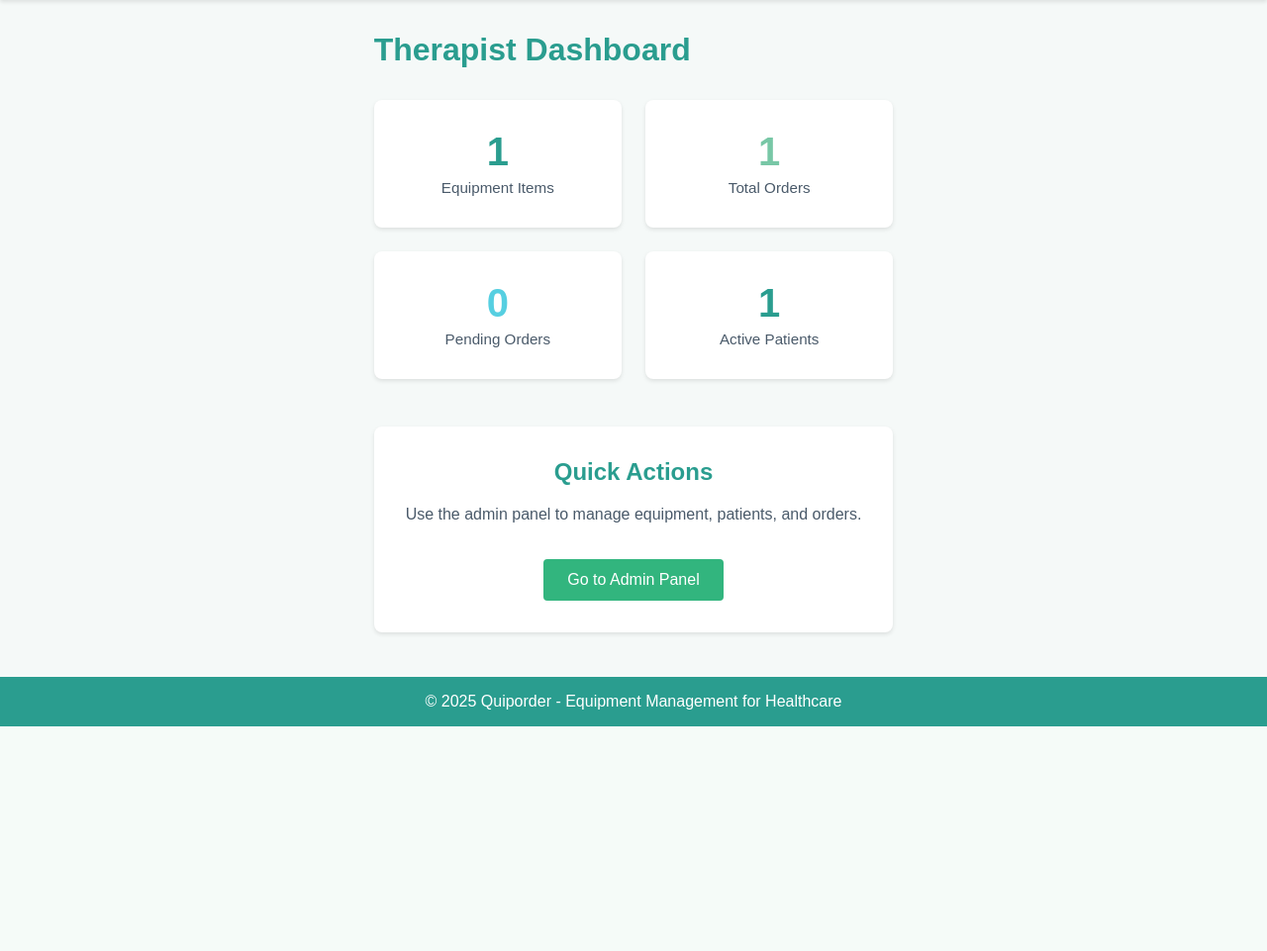
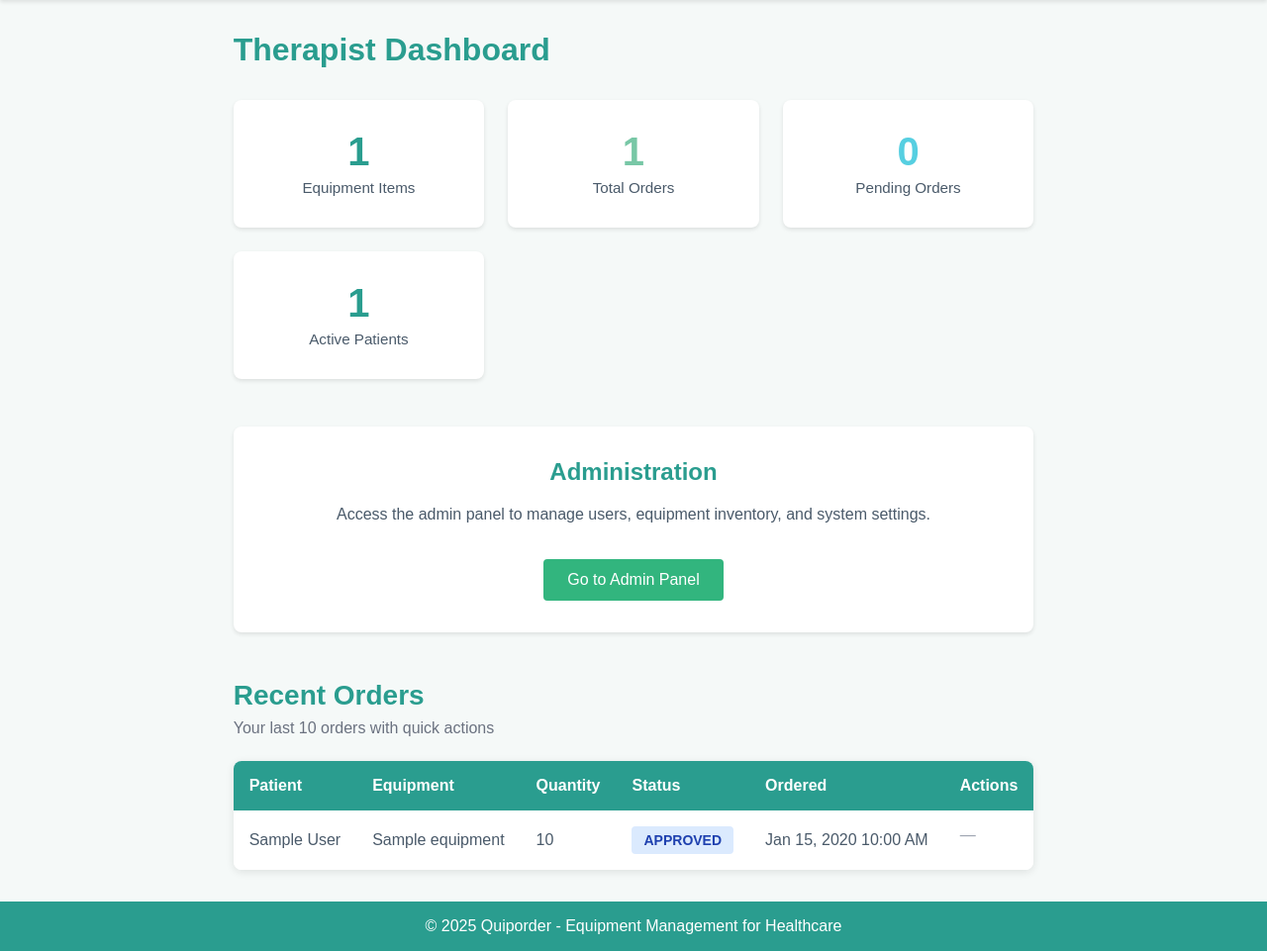
Before and after one commit to Alumsdesigns/quiporder, a Django app: page /equipment/dashboard/ in a window 1280 px wide. Shown: the part 66-1027 px from the top of the page at 99% size. Before the commit the page ends 800 px from the top, so only its background shows below. Run offline with Django 5.2, Linux system fonts and the light colour scheme; a user stored in the database is signed in; tables that the repository leaves empty hold one stand-in row (values such as "Sample post").

Commit message:
feat(dashboard): add recent orders table with edit/delete actions+updated styles

```diff
--- a/equipment/urls.py
+++ b/equipment/urls.py
@@ -10,4 +10,6 @@
     path('patient/dashboard/', views.patient_dashboard, name='patient_dashboard'),
     path('list/', views.equipment_list, name='equipment_list'),
     path('order/create/', views.order_create, name='order_create'),
+    path('order/edit/<int:pk>/', views.order_edit, name='order_edit'),
+    path('order/delete/<int:pk>/', views.order_delete, name='order_delete'),
 ]
--- a/equipment/views.py
+++ b/equipment/views.py
@@ -1,49 +1,86 @@
-# Create your views here.
-#  Show equipment list, create orders, etc.
+"""
+Views for equipment management.
 
-from django.shortcuts import render, redirect
+Handles:
+- Therapist dashboard with statistics and recent orders
+- Patient dashboard with order history
+- Equipment list
+- Order CRUD operations (create, edit, delete)
+"""
+from django.shortcuts import render, redirect, get_object_or_404
 from django.contrib.auth.decorators import login_required
 from django.contrib import messages
+from django.utils import timezone
+from datetime import timedelta
 from .models import Equipment, EquipmentOrder
 from users.models import PatientProfile
 
+
 @login_required
 def therapist_dashboard(request):
-    """Therapist dashboard showing overview statistics."""
-    # Check if user is therapist
-    if request.user.user_type != 'THERAPIST':
+    """
+    Therapist dashboard showing overview statistics and recent orders.
+
+    Access: Therapists and superusers only
+
+    Features:
+    - System statistics (equipment, orders, patients)
+    - Recent orders table with edit/delete actions
+    - 24-hour edit window indicator
+    """
+    if request.user.user_type != 'THERAPIST' and not request.user.is_superuser:
         messages.error(request, 'Access denied. Therapists only.')
         return redirect('home')
 
-    # Get statistics
+    total_equipment = Equipment.objects.count()
+    total_orders = EquipmentOrder.objects.filter(deleted_at__isnull=True).count()
+    pending_orders = EquipmentOrder.objects.filter(
+        status='PENDING',
+        deleted_at__isnull=True
+    ).count()
+    active_patients = PatientProfile.objects.filter(status='ACTIVE').count()
+
+    recent_orders = EquipmentOrder.objects.filter(
+        deleted_at__isnull=True
+    ).select_related(
+        'patient__user',
+        'equipment',
+        'created_by'
+    ).order_by('-ordered_at')[:10]
+
+    twenty_four_hours_ago = timezone.now() - timedelta(hours=24)
+    for order in recent_orders:
+        order.can_edit = order.ordered_at > twenty_four_hours_ago
+
     context = {
-        'total_equipment': Equipment.objects.count(),
-        'total_orders': EquipmentOrder.objects.filter(deleted_at__isnull=True).count(),
-        'pending_orders': EquipmentOrder.objects.filter(
-            status='PENDING',
-            deleted_at__isnull=True
-        ).count(),
-        'active_patients': PatientProfile.objects.filter(status='ACTIVE').count(),
+        'total_equipment': total_equipment,
+        'total_orders': total_orders,
+        'pending_orders': pending_orders,
+        'active_patients': active_patients,
+        'recent_orders': recent_orders,
     }
 
     return render(request, 'equipment/therapist_dashboard.html', context)
 
+
 @login_required
 def patient_dashboard(request):
-    """Patient dashboard showing their orders only."""
-    # Check if user is patient
+    """
+    Patient dashboard showing their orders only.
+
+    Access: Patients only
+    Read-only view of personal order history.
+    """
     if request.user.user_type != 'PATIENT':
         messages.error(request, 'Access denied. Patients only.')
         return redirect('home')
 
-    # Get patient's orders only
     try:
         orders = EquipmentOrder.objects.filter(
             patient=request.user.patientprofile,
             deleted_at__isnull=True
         ).select_related('equipment').order_by('-ordered_at')
     except:
-        # If patient has no profile yet
         orders = []
         messages.warning(request, 'No patient profile found. Please contact your therapist.')
 
@@ -52,34 +89,38 @@
 
 @login_required
 def equipment_list(request):
-    """List all equipment inventory (therapists only)."""
-    if request.user.user_type != 'THERAPIST':
+    """
+    List all equipment inventory.
+
+    Access: Therapists and superusers only
+    Shows all equipment with availability status.
+    """
+    if request.user.user_type != 'THERAPIST' and not request.user.is_superuser:
         messages.error(request, 'Access denied. Therapists only.')
         return redirect('home')
 
     equipment = Equipment.objects.all().order_by('category', 'name')
     return render(request, 'equipment/equipment_list.html', {'equipment': equipment})
 
+
 @login_required
 def order_create(request):
     """
     Create equipment order for patient.
 
-    Validates stock availability before creating order.
-    Therapists only. Requires login.
+    Access: Therapists and superusers only
+    Validates: Stock availability before creating order
     """
-    if request.user.user_type != 'THERAPIST':
+    if request.user.user_type != 'THERAPIST' and not request.user.is_superuser:
         messages.error(request, 'Access denied. Therapists only.')
         return redirect('home')
 
     if request.method == 'POST':
-        # Get form data
         patient_id = request.POST.get('patient')
         equipment_id = request.POST.get('equipment')
         quantity = request.POST.get('quantity')
         notes = request.POST.get('notes', '')
 
-        # Validate inputs
         if not patient_id or not equipment_id or not quantity:
             messages.error(request, 'Please fill in all required fields.')
             return redirect('order_create')
@@ -93,7 +134,6 @@
             messages.error(request, 'Invalid quantity.')
             return redirect('order_create')
 
-        # Check equipment availability
         try:
             equipment = Equipment.objects.get(id=equipment_id)
             if equipment.available_quantity < quantity:
@@ -106,14 +146,12 @@
             messages.error(request, 'Equipment not found.')
             return redirect('order_create')
 
-        # Check patient exists
         try:
             patient = PatientProfile.objects.get(id=patient_id)
         except PatientProfile.DoesNotExist:
             messages.error(request, 'Patient not found.')
             return redirect('order_create')
 
-        # Create order
         order = EquipmentOrder.objects.create(
             patient=patient,
             equipment=equipment,
@@ -123,7 +161,6 @@
             created_by=request.user
         )
 
-        # Save with current user for audit trail
         order.save(current_user=request.user)
 
         messages.success(
@@ -132,13 +169,137 @@
         )
         return redirect('therapist_dashboard')
 
-    # GET request, show form
     patients = PatientProfile.objects.filter(status='ACTIVE').select_related('user')
     equipment = Equipment.objects.filter(available_quantity__gt=0).order_by('name')
 
     context = {
         'patients': patients,
         'equipment': equipment,
+        'is_edit': False,
     }
 
     return render(request, 'equipment/order_form.html', context)
+
+
+@login_required
+def order_edit(request, pk):
+    """
+    Edit equipment order within 24 hours.
+
+    Access: Therapists and superusers only
+    Restriction: Only order creator can edit
+    Time window: 24 hours from creation
+    """
+    order = get_object_or_404(EquipmentOrder, pk=pk, deleted_at__isnull=True)
+
+    if request.user.user_type != 'THERAPIST' and not request.user.is_superuser:
+        messages.error(request, 'Access denied. Therapists only.')
+        return redirect('home')
+
+    if order.created_by != request.user:
+        messages.error(request, 'You can only edit your own orders.')
+        return redirect('therapist_dashboard')
+
+    time_diff = timezone.now() - order.ordered_at
+    if time_diff > timedelta(hours=24):
+        messages.error(request, 'Orders can only be edited within 24 hours of creation.')
+        return redirect('therapist_dashboard')
+
+    if request.method == 'POST':
+        patient_id = request.POST.get('patient')
+        equipment_id = request.POST.get('equipment')
+        quantity_str = request.POST.get('quantity')
+        notes = request.POST.get('notes', '')
+
+        try:
+            quantity = int(quantity_str)
+            if quantity <= 0:
+                messages.error(request, 'Quantity must be greater than zero.')
+                return redirect('order_edit', pk=pk)
+        except (ValueError, TypeError):
+            messages.error(request, 'Invalid quantity.')
+            return redirect('order_edit', pk=pk)
+
+        try:
+            patient = PatientProfile.objects.get(pk=patient_id)
+            equipment = Equipment.objects.get(pk=equipment_id)
+        except (PatientProfile.DoesNotExist, Equipment.DoesNotExist):
+            messages.error(request, 'Invalid patient or equipment selected.')
+            return redirect('order_edit', pk=pk)
+
+        if order.equipment != equipment or quantity > order.quantity:
+            available = equipment.available_quantity
+            if order.equipment == equipment:
+                available += order.quantity
+
+            if quantity > available:
+                messages.error(
+                    request,
+                    f'Insufficient stock. Only {available} {equipment.name} available.'
+                )
+                return redirect('order_edit', pk=pk)
+
+        if order.equipment == equipment:
+            difference = quantity - order.quantity
+            order.equipment.available_quantity -= difference
+            order.equipment.save()
+        else:
+            order.equipment.available_quantity += order.quantity
+            order.equipment.save()
+            equipment.available_quantity -= quantity
+            equipment.save()
+
+        order.patient = patient
+        order.equipment = equipment
+        order.quantity = quantity
+        order.notes = notes
+        order.save()
+
+        messages.success(request, 'Order updated successfully!')
+        return redirect('therapist_dashboard')
+
+    patients = PatientProfile.objects.filter(status='ACTIVE').select_related('user')
+    equipment_list = Equipment.objects.all().order_by('name')
+
+    context = {
+        'order': order,
+        'patients': patients,
+        'equipment': equipment_list,
+        'is_edit': True,
+    }
+
+    return render(request, 'equipment/order_form.html', context)
+
+
+@login_required
+def order_delete(request, pk):
+    """
+    Soft delete equipment order within 24 hours.
+
+    Access: Therapists and superusers only
+    Restriction: Only order creator can delete
+    Time window: 24 hours from creation
+    Effect: Marks order as deleted (preserves audit trail)
+    """
+    order = get_object_or_404(EquipmentOrder, pk=pk, deleted_at__isnull=True)
+
+    if request.user.user_type != 'THERAPIST' and not request.user.is_superuser:
+        messages.error(request, 'Access denied. Therapists only.')
+        return redirect('home')
+
+    if order.created_by != request.user:
+        messages.error(request, 'You can only delete your own orders.')
+        return redirect('therapist_dashboard')
+
+    time_diff = timezone.now() - order.ordered_at
+    if time_diff > timedelta(hours=24):
+        messages.error(request, 'Orders can only be deleted within 24 hours of creation.')
+        return redirect('therapist_dashboard')
+
+    if request.method == 'POST':
+        order.delete(current_user=request.user)
+        messages.success(request, 'Order deleted successfully.')
+        return redirect('therapist_dashboard')
+
+    context = {'order': order}
+    return render(request, 'equipment/order_confirm_delete.html', context)
--- a/static/css/dashboard.css
+++ b/static/css/dashboard.css
@@ -116,7 +107,28 @@
     overflow-x: auto;
 }
 
-/* Orders Table */
+.recent-orders {
+    margin-top: 3rem;
+}
+
+.section-title {
+    color: #2A9D8F;
+    font-size: 1.75rem;
+    margin-bottom: 0.5rem;
+}
+
+.section-subtitle {
+    color: #6B7280;
+    margin-bottom: 1.5rem;
+}
+
+.table-responsive {
+    overflow-x: auto;
+    background: white;
+    border-radius: 8px;
+    box-shadow: 0 2px 8px rgba(0, 0, 0, 0.1);
+}
+
 .orders-table {
     width: 100%;
     border-collapse: collapse;
@@ -158,36 +174,96 @@
 
 .status-pending {
     background: #FFF3CD;
-    color: #856404;
+    color: #92400E;
 }
 
 .status-approved {
-    background: #D1ECF1;
-    color: #0C5460;
+    background: #DBEAFE;
+    color: #1E40AF;
 }
 
 .status-in_transit {
-    background: #D4EDDA;
-    color: #155724;
+    background: #D1FAE5;
+    color: #065F46;
 }
 
 .status-delivered {
-    background: #78C7A6;
+    background: #D1FAE5;
+    color: #065F46;
+}
+
+.status-cancelled {
+    background: #FEE2E2;
+    color: #991B1B;
+}
+
+.status-draft {
+    background: #F3F4F6;
+    color: #374151;
+}
+
+.action-cell {
+    display: flex;
+    gap: 0.5rem;
+    align-items: center;
+}
+
+.btn-small {
+    padding: 0.375rem 0.75rem;
+    font-size: 0.875rem;
+    border-radius: 4px;
+    text-decoration: none;
+    display: inline-block;
+    font-weight: 500;
+    transition: all 0.2s ease;
+}
+
+.btn-edit {
+    background: #2A9D8F;
     color: white;
 }
 
-.status-cancelled {
-    background: #F8D7DA;
-    color: #721C24;
+.btn-edit:hover {
+    background: #238276;
+    transform: translateY(-1px);
 }
 
-/* Empty State */
+.btn-delete {
+    background: #EF4444;
+    color: white;
+}
+
+.btn-delete:hover {
+    background: #DC2626;
+    transform: translateY(-1px);
+}
+
+.text-muted {
+    color: #9CA3AF;
+}
+
+
 .empty-state {
     background: white;
-    padding: 3rem 2rem;
+    padding: 3rem 1rem;
     border-radius: 8px;
     text-align: center;
     box-shadow: 0 2px 4px rgba(0, 0, 0, 0.1);
+    color: #6B7280;
+}
+
+.empty-state p {
+    margin: 0.5rem 0;
+}
+
+.empty-state a {
+    color: #2A9D8F;
+    text-decoration: none;
+    font-weight: 600;
+}
+
+.empty-state a:hover {
+    text-decoration: underline;
 }
 
 .empty-message {
--- a/static/css/home.css
+++ b/static/css/home.css
@@ -2,7 +2,6 @@
    HOME PAGE STYLES
    ============================================== */
 
-/* Home Container */
 .home-container {
     text-align: center;
     padding: 4rem 0;
@@ -10,21 +9,18 @@
     margin: 0 auto;
 }
 
-/* Home Title */
 .home-title {
     color: #2A9D8F;
     font-size: 2.5rem;
     margin-bottom: 1rem;
 }
 
-/* Home Subtitle */
 .home-subtitle {
     color: #4A5A6A;
     font-size: 1.1rem;
     margin: 1rem 0 2rem;
 }
 
-/* User Info Section */
 .user-info {
     margin-top: 2rem;
 }
@@ -52,7 +48,6 @@
     font-size: 1.1rem;
 }
 
-/* Call to Action Button */
 .home-cta {
     margin-top: 2rem;
 }
--- a/templates/equipment/therapist_dashboard.html
+++ b/templates/equipment/therapist_dashboard.html
@@ -12,6 +12,7 @@
 <div class="dashboard">
     <h1 class="dashboard-title">Therapist Dashboard</h1>
 
+    {# Statistics Cards - Existing #}
     <div class="stats-grid">
         <div class="stat-card stat-card--primary">
             <h2 class="stat-number">{{ total_equipment }}</h2>
@@ -34,10 +35,65 @@
         </div>
     </div>
 
+    {# Admin Access #}
     <div class="action-card">
-        <h2 class="action-title">Quick Actions</h2>
-        <p class="action-description">Use the admin panel to manage equipment, patients, and orders.</p>
+        <h2 class="action-title">Administration</h2>
+        <p class="action-description">Access the admin panel to manage users, equipment inventory, and system settings.</p>
         <a href="/admin/" class="btn btn-primary">Go to Admin Panel</a>
     </div>
+
+    {#  Recent Orders Section #}
+    <section class="recent-orders">
+        <h2 class="section-title">Recent Orders</h2>
+        <p class="section-subtitle">Your last 10 orders with quick actions</p>
+
+        <div class="table-responsive">
+            <table class="order-table">
+                <thead>
+                    <tr>
+                        <th>Patient</th>
+                        <th>Equipment</th>
+                        <th>Quantity</th>
+                        <th>Status</th>
+                        <th>Ordered</th>
+                        <th>Actions</th>
+                    </tr>
+                </thead>
+                <tbody>
+                    {% for order in recent_orders %}
+                    <tr>
+                        <td>{{ order.patient.user.get_full_name }}</td>
+                        <td>{{ order.equipment.name }}</td>
+                        <td>{{ order.quantity }}</td>
+                        <td>
+                            <span class="status-badge status-{{ order.status|lower }}">
+                                {{ order.get_status_display }}
+                            </span>
+                        </td>
+                        <td>{{ order.ordered_at|date:"M d, Y g:i A" }}</td>
+                        <td class="action-cell">
+                            {# Show edit/delete ONLY if within 24 hours AND user is creator #}
+                            {% if order.can_edit and order.created_by == user %}
+                                <a href="{% url 'order_edit' order.pk %}" class="btn-small btn-edit">Edit</a>
+                                <a href="{% url 'order_delete' order.pk %}" class="btn-small btn-delete">Delete</a>
+                            {% else %}
+                                <span class="text-muted">—</span>
+                            {% endif %}
+                        </td>
+                    </tr>
+                    {% empty %}
+                    <tr>
+                        <td colspan="6" class="empty-state">
+                            <p>No orders yet.</p>
+                            <p><a href="{% url 'order_create' %}">Create your first order</a></p>
+                        </td>
+                    </tr>
+                    {% endfor %}
+                </tbody>
+            </table>
+        </div>
+    </section>
+
+
 </div>
 {% endblock %}
```
Also changed, not shown: other parts of static/css/dashboard.css (+31 -19 lines), static/css/forms.css (+110 -14 lines), templates/equipment/order_confirm_delete.html (added, +63 -0 lines).
